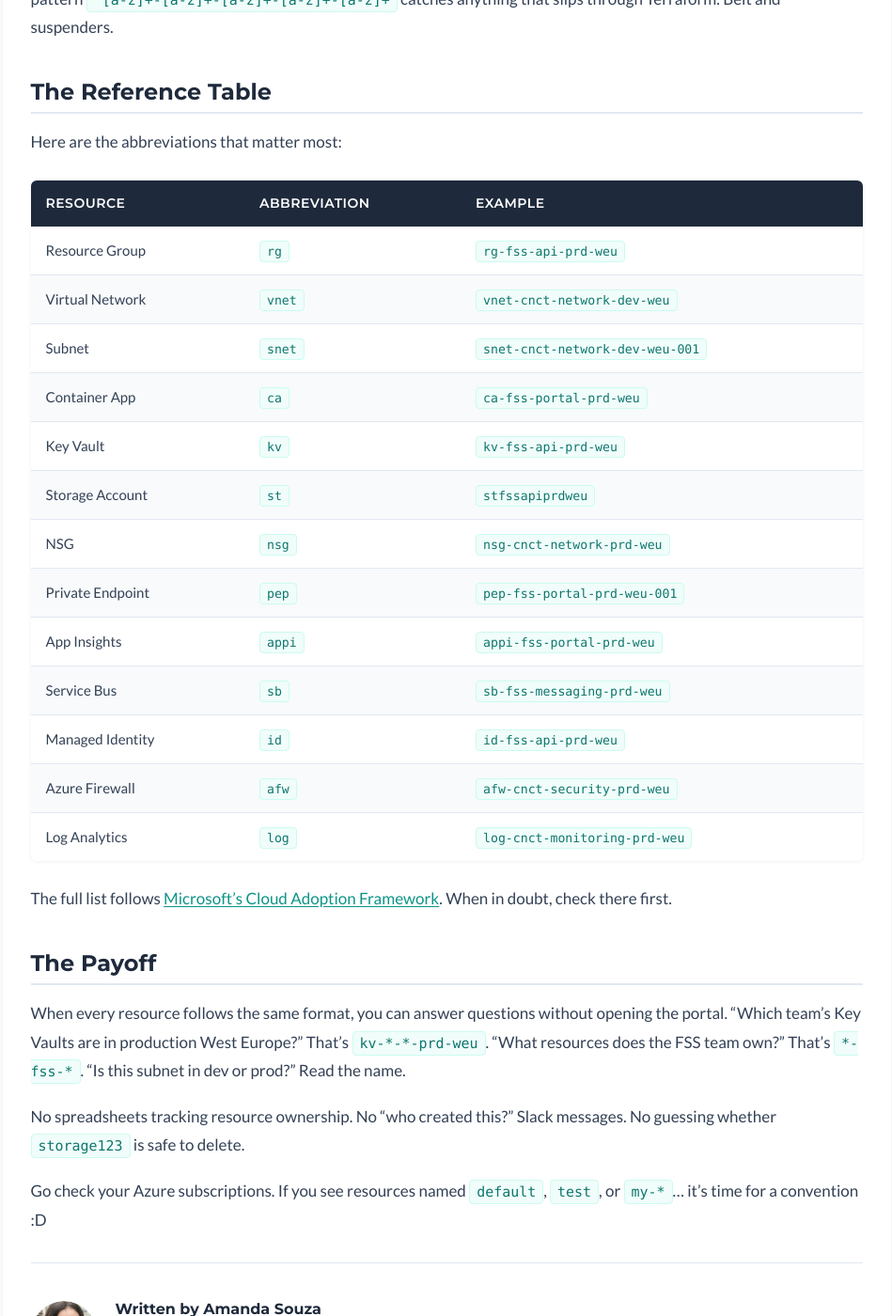
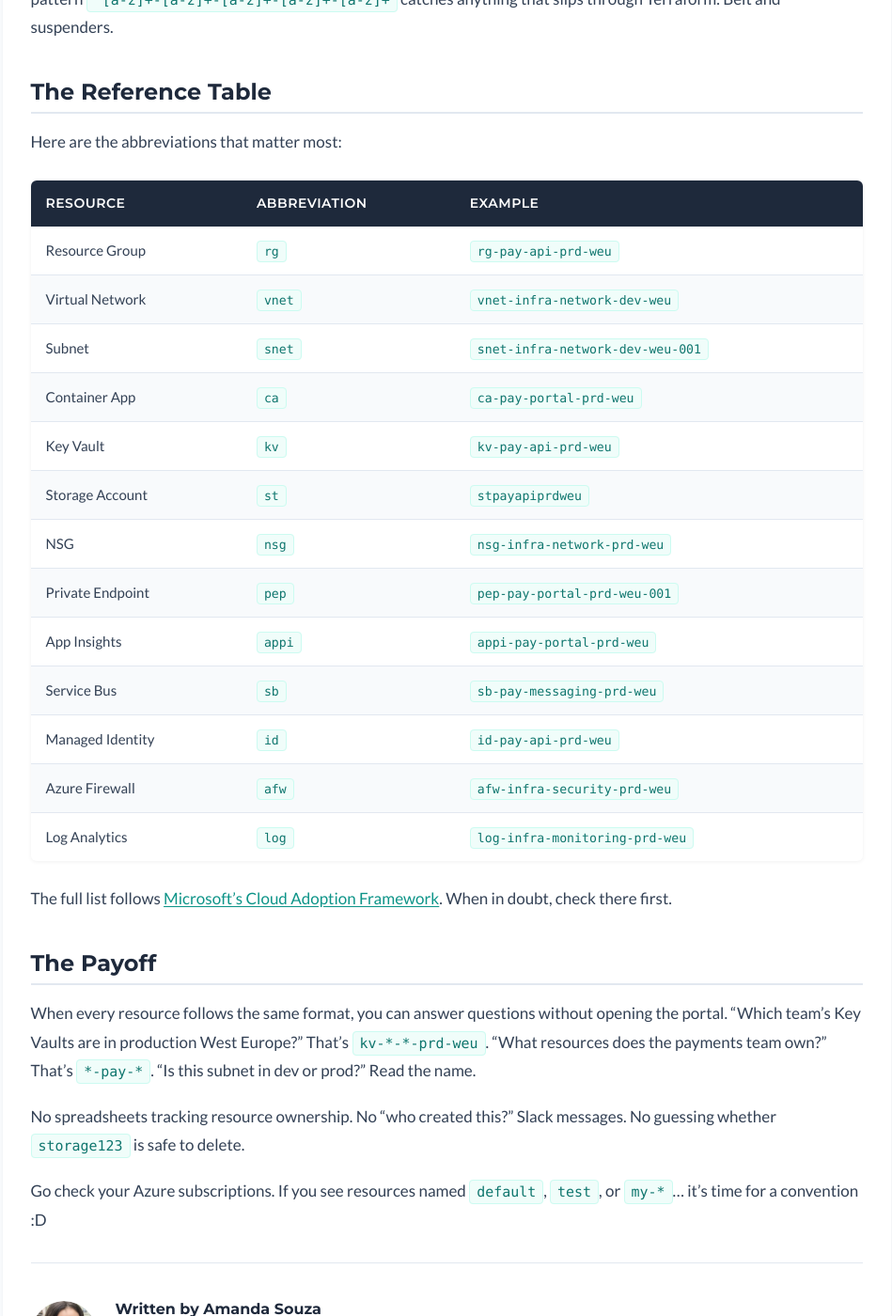
Before and after one commit to aminueza/aminueza.github.io, a Jekyll site: the page built from _posts/2026-03-11-name-your-azure-resources-like-you-mean-it.md, in a window 1280 px wide and 1400 px high, scrolled down 3427 px. Shown: the whole window at 94% size, without its empty margins (165-1114 px from the left). Built offline with Jekyll 4.4.1, drawn with Linux system fonts in a browser that asks for light colours; nearby versions of some CDN libraries; a style sheet for code colours, icons or effects is not loaded; some of the changed text lies outside the part shown.

Commit message:
Replace internal team codes with fictional names in naming post
fss -> pay (payments), cnct -> infra (infrastructure)

Co-Authored-By: Claude Opus 4.6 (1M context) <noreply@anthropic.com>

```diff
--- a/_posts/2026-03-11-name-your-azure-resources-like-you-mean-it.md
+++ b/_posts/2026-03-11-name-your-azure-resources-like-you-mean-it.md
@@ -25,23 +25,23 @@ Five components, separated by hyphens, always in the same order:
 
 **Resource type** comes first. Use Microsoft's official abbreviations: `vm`, `vnet`, `kv`, `ca`, `nsg`, `snet`, `pep`. Always first so you can immediately see what kind of resource you're looking at.
 
-**Team** is a 2-4 character identifier. `cnct` for connectivity, `fss` for a product team, `ai` for the AI team. Defined once in a globals config, used everywhere. When you see `kv-fss-*` you instantly know which team owns it.
+**Team** is a 2-4 character identifier. `infra` for infrastructure, `pay` for payments, `ai` for the AI team. Defined once in a globals config, used everywhere. When you see `kv-pay-*` you instantly know which team owns it.
 
-**Application name** for app-specific resources, or a category (`network`, `security`, `compute`, `storage`) for shared infrastructure. `ca-fss-api-prd-weu` is an API container app. `vnet-cnct-network-dev-weu` is the connectivity team's dev VNet.
+**Application name** for app-specific resources, or a category (`network`, `security`, `compute`, `storage`) for shared infrastructure. `ca-pay-api-prd-weu` is an API container app. `vnet-infra-network-dev-weu` is the connectivity team's dev VNet.
 
 **Environment** is `dev`, `stg`, `prd`, or `global`. Three characters, matches the deployment. No ambiguity about whether something is production.
 
 **Region** is a 3-character Azure region code: `weu` (West Europe), `eus` (East US), `eau` (Australia East). Tells you where the resource lives without opening the portal.
 
-For resources that have multiple instances (subnets, private endpoints), add a 3-digit suffix: `snet-cnct-network-dev-weu-001`.
+For resources that have multiple instances (subnets, private endpoints), add a 3-digit suffix: `snet-infra-network-dev-weu-001`.
 
 ## The One Exception
 
-Storage accounts can't have hyphens. Azure's naming rules require alphanumeric only, max 24 characters. So you strip the hyphens and keep the same components: `stcnctstoragedevweu`. Ugly, but consistent. Everyone knows the pattern, so even without hyphens you can parse it: `st` / `cnct` / `storage` / `dev` / `weu`.
+Storage accounts can't have hyphens. Azure's naming rules require alphanumeric only, max 24 characters. So you strip the hyphens and keep the same components: `stinfrastoragedevweu`. Ugly, but consistent. Everyone knows the pattern, so even without hyphens you can parse it: `st` / `infra` / `storage` / `dev` / `weu`.
 
 ## Why This Order Matters
 
-The resource type comes first because that's what you filter on most. Searching for "all VNets" means searching `vnet-*`. Team comes second because "all infra team resources" is `*-cnct-*`. Environment and region come last because they're the context you already know when you're working in a specific subscription.
+The resource type comes first because that's what you filter on most. Searching for "all VNets" means searching `vnet-*`. Team comes second because "all infra team resources" is `*-infra-*`. Environment and region come last because they're the context you already know when you're working in a specific subscription.
 
 The order is optimized for the questions you ask: "What is this?" (resource), "Who owns this?" (team), "What's it for?" (app), "Is this production?" (env), "Where is it?" (region). Left to right, most important to least important.
 
@@ -51,7 +51,7 @@ Resources that share a lifecycle go in the same resource group. A container app,
 
 Resources that have different lifecycles don't. The VNet that your container app deploys into was created months before the app and will outlive it. The VNet belongs in a networking resource group, not the app's group.
 
-The resource group itself follows the same convention: `rg-fss-api-prd-weu`. You can tell what's inside without opening it.
+The resource group itself follows the same convention: `rg-pay-api-prd-weu`. You can tell what's inside without opening it.
 
 ## Enforcing It
 
@@ -75,25 +75,25 @@ Here are the abbreviations that matter most:
 
 | Resource | Abbreviation | Example |
 |---|---|---|
-| Resource Group | `rg` | `rg-fss-api-prd-weu` |
-| Virtual Network | `vnet` | `vnet-cnct-network-dev-weu` |
-| Subnet | `snet` | `snet-cnct-network-dev-weu-001` |
-| Container App | `ca` | `ca-fss-portal-prd-weu` |
-| Key Vault | `kv` | `kv-fss-api-prd-weu` |
-| Storage Account | `st` | `stfssapiprdweu` |
-| NSG | `nsg` | `nsg-cnct-network-prd-weu` |
-| Private Endpoint | `pep` | `pep-fss-portal-prd-weu-001` |
-| App Insights | `appi` | `appi-fss-portal-prd-weu` |
-| Service Bus | `sb` | `sb-fss-messaging-prd-weu` |
-| Managed Identity | `id` | `id-fss-api-prd-weu` |
-| Azure Firewall | `afw` | `afw-cnct-security-prd-weu` |
-| Log Analytics | `log` | `log-cnct-monitoring-prd-weu` |
+| Resource Group | `rg` | `rg-pay-api-prd-weu` |
+| Virtual Network | `vnet` | `vnet-infra-network-dev-weu` |
+| Subnet | `snet` | `snet-infra-network-dev-weu-001` |
+| Container App | `ca` | `ca-pay-portal-prd-weu` |
+| Key Vault | `kv` | `kv-pay-api-prd-weu` |
+| Storage Account | `st` | `stpayapiprdweu` |
+| NSG | `nsg` | `nsg-infra-network-prd-weu` |
+| Private Endpoint | `pep` | `pep-pay-portal-prd-weu-001` |
+| App Insights | `appi` | `appi-pay-portal-prd-weu` |
+| Service Bus | `sb` | `sb-pay-messaging-prd-weu` |
+| Managed Identity | `id` | `id-pay-api-prd-weu` |
+| Azure Firewall | `afw` | `afw-infra-security-prd-weu` |
+| Log Analytics | `log` | `log-infra-monitoring-prd-weu` |
 
 The full list follows [Microsoft's Cloud Adoption Framework](https://learn.microsoft.com/en-us/azure/cloud-adoption-framework/ready/azure-best-practices/resource-abbreviations). When in doubt, check there first.
 
 ## The Payoff
 
-When every resource follows the same format, you can answer questions without opening the portal. "Which team's Key Vaults are in production West Europe?" That's `kv-*-*-prd-weu`. "What resources does the FSS team own?" That's `*-fss-*`. "Is this subnet in dev or prod?" Read the name.
+When every resource follows the same format, you can answer questions without opening the portal. "Which team's Key Vaults are in production West Europe?" That's `kv-*-*-prd-weu`. "What resources does the payments team own?" That's `*-pay-*`. "Is this subnet in dev or prod?" Read the name.
 
 No spreadsheets tracking resource ownership. No "who created this?" Slack messages. No guessing whether `storage123` is safe to delete.
 
```
Also changed, not shown: assets/images/posts/azure-naming-convention.svg.
